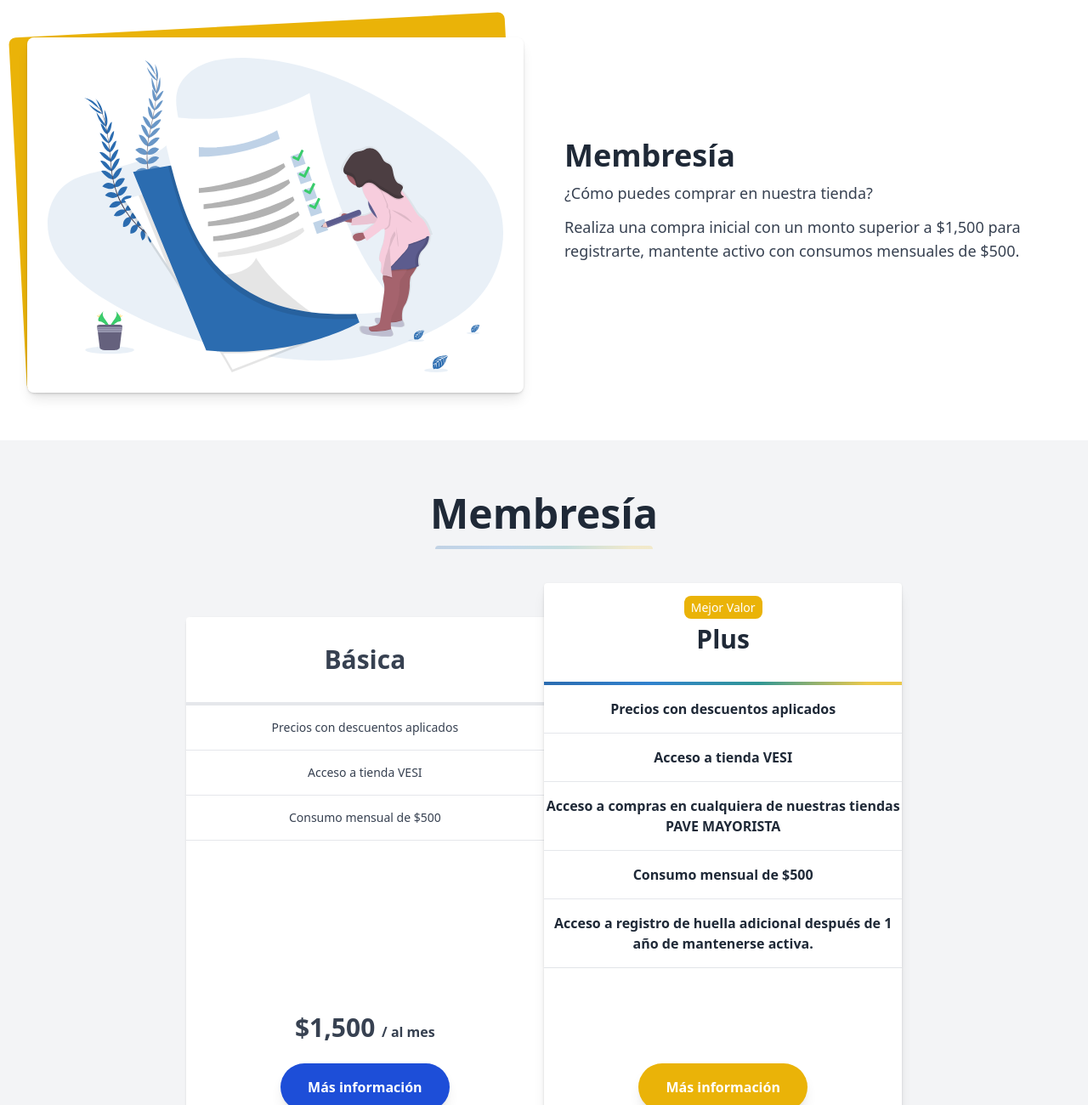
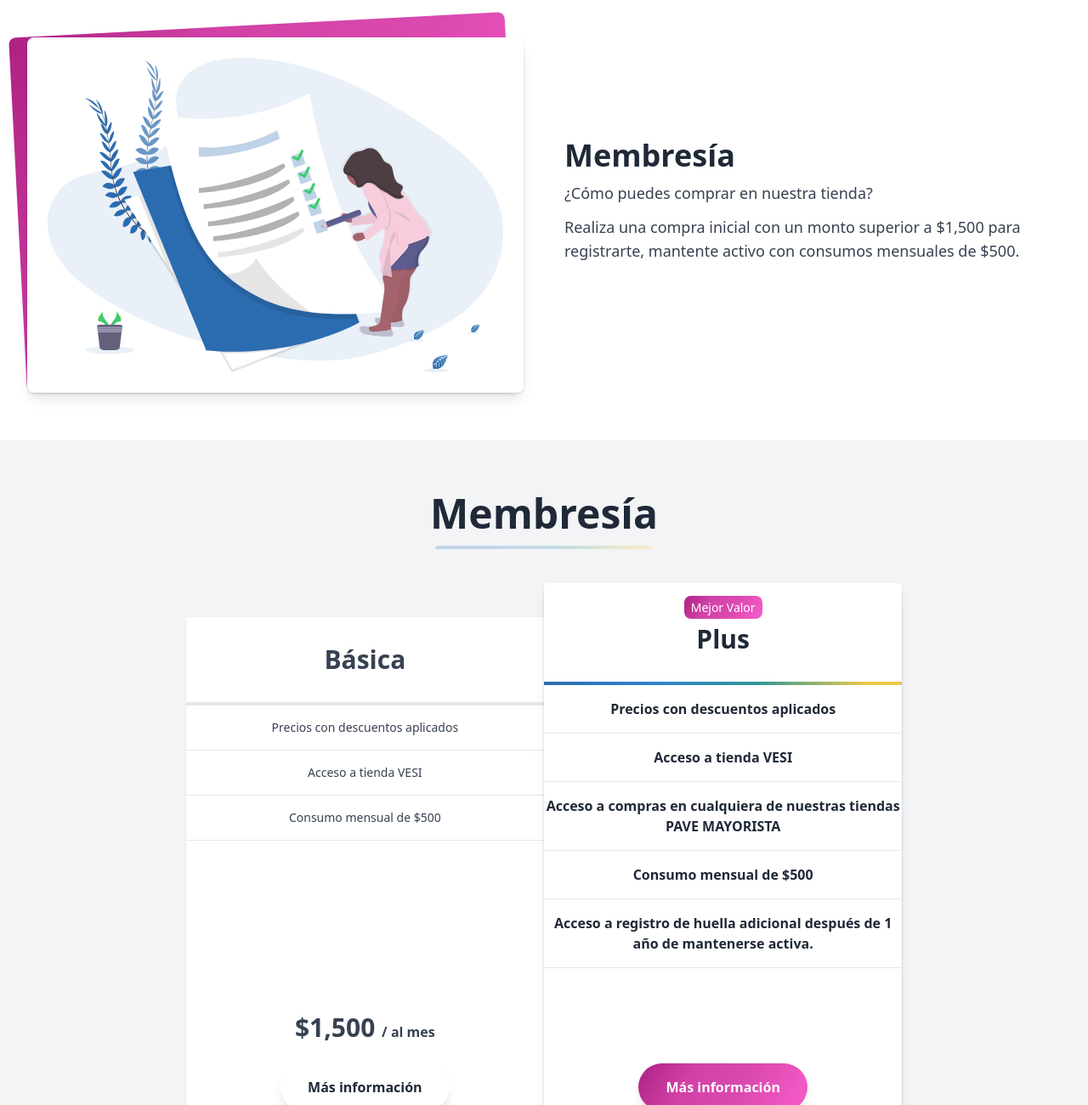
Before and after one commit to JuanCarlosV/vesihogar, a plain HTML site: page index.html in a window 1280 px wide. Shown: the part 2596-3896 px from the top of the page at 85% size. Drawn offline with Linux system fonts and the light colour scheme.

Commit message:
cambio colores de amarillo a magenta

```diff
--- a/index.html
+++ b/index.html
@@ -329,7 +329,7 @@
         </div>
         <div class="w-full sm:w-1/2 p-6">
           <div class="relative flex">
-            <div class="absolute inset-0 bg-yellow-500 rounded-lg rotate-3 origin-bottom-right"></div>
+            <div class="absolute inset-0 magenta-gradient rounded-lg rotate-3 origin-bottom-right"></div>
             <div class="rounded-lg shadow z-10">
               <div class="bg-white rounded-lg p-3 md:p-6 shadow-lg">
                 <div class="rounded-md overflow-hidden">
@@ -344,7 +344,7 @@
       <div class="flex flex-wrap flex-col-reverse items-center sm:flex-row">
         <div class="w-full sm:w-1/2 p-6 mt-6">
           <div class="relative flex">
-            <div class="absolute inset-0 bg-yellow-500 rounded-lg -rotate-3 origin-bottom-left"></div>
+            <div class="absolute inset-0 magenta-gradient rounded-lg -rotate-3 origin-bottom-left"></div>
             <div class="rounded-lg shadow z-10">
               <div class="bg-white rounded-lg p-3 md:p-6 shadow-lg">
                 <div class="rounded-md overflow-hidden">
@@ -396,7 +396,7 @@
                   mes</span></div>
               <div class="flex items-center justify-center">
                 <a href="https://wa.me/6671740005?text=Me%20gustaría%20saber%20más" target="_blank"
-                  class="mx-auto lg:mx-0 hover:underline bg-blue-700 text-white font-bold rounded-full my-6 py-4 px-8 shadow-lg">Más
+                  class="mx-auto lg:mx-0 hover:underline bg-white text-gray-800 font-bold  rounded-full my-6 py-4 px-8 shadow-lg">Más
                   información</a>
               </div>
             </div>
@@ -405,7 +405,7 @@
           <div class="flex flex-col w-5/6 lg:w-1/3 mx-auto lg:mx-0 rounded-lg bg-white mt-4 sm:-mt-6 shadow-lg z-10">
             <div class="flex-1 bg-white rounded-t rounded-b-none overflow-hidden shadow">
               <div class="w-full mt-4 pb-2 text-center">
-                <span class="bg-yellow-500 text-white text-sm p-1 px-2 rounded-lg">Mejor Valor</a>
+                <span class="magenta-gradient text-white text-sm p-1 px-2 rounded-lg">Mejor Valor</a>
               </div>
               <div class="w-full pb-8 text-3xl font-bold text-center">Plus</div>
               <div class="h-1 w-full gradient my-0 py-0"></div>
@@ -425,7 +425,7 @@
               </div>
               <div class="flex items-center justify-center">
                 <a href="https://wa.me/6671740005?text=Me%20gustaría%20saber%20más" target="_blank"
-                  class="mx-auto lg:mx-0 hover:underline bg-yellow-500 text-white font-bold rounded-full my-6 py-4 px-8 shadow-lg">Más
+                  class="mx-auto lg:mx-0 hover:underline magenta-gradient text-white font-bold rounded-full my-6 py-4 px-8 shadow-lg">Más
                   información</a>
               </div>
             </div>
```
